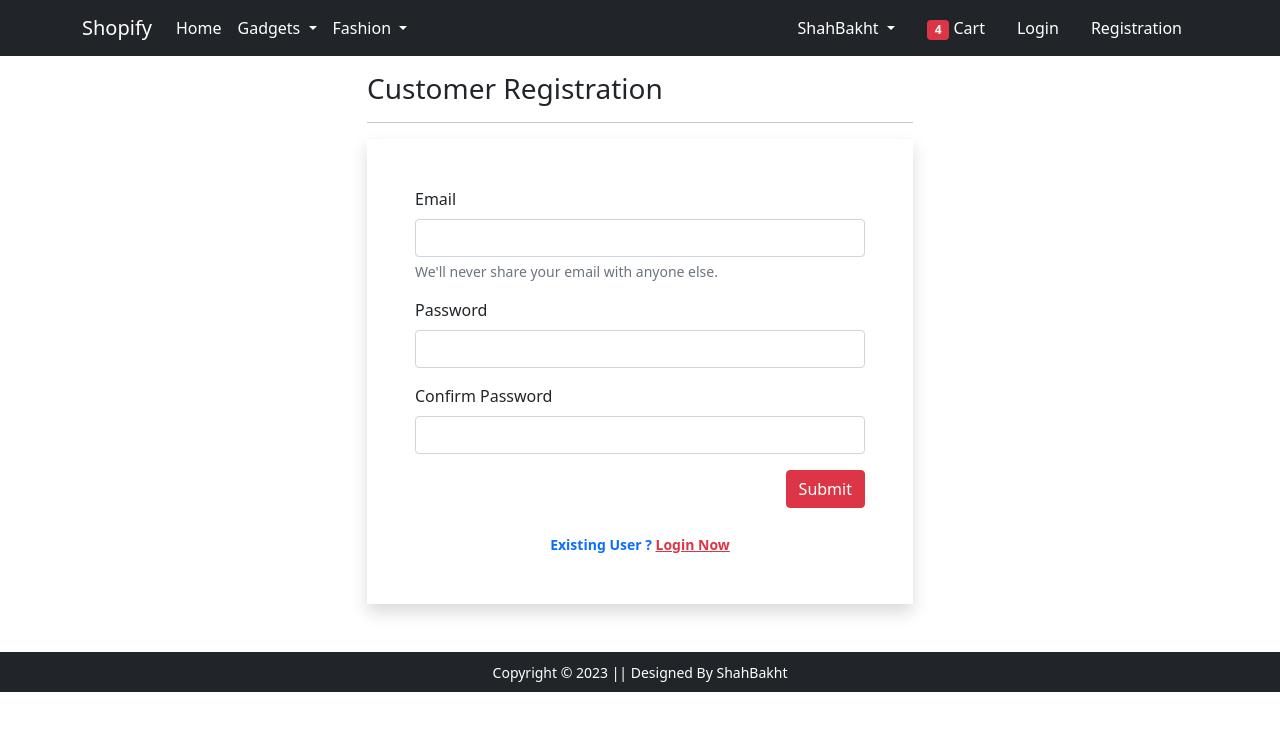
After one commit to abdur-rehman-ali/shopify-django, a Django app: page /registration in a window 1280 px wide. The commit adds this page. Shown: the top 731 px of the page. Run offline with Django 4.2, Linux system fonts and the light colour scheme; some libraries are stand-ins or nearby versions.

Commit message:
Design customer registration page

```diff
--- a/main/templates/main/base.html
+++ b/main/templates/main/base.html
@@ -72,7 +72,7 @@
              <a href="#" class="nav-link text-white">Login</a>
             </li>
             <li class="nav-item mx-2">
-             <a href="#" class="nav-link text-white">Registration</a>
+             <a href="{% url 'registration' %}" class="nav-link text-white">Registration</a>
             </li>
           </ul>
          </div>
--- /dev/null
+++ b/main/templates/main/registration.html
@@ -0,0 +1,41 @@
+{% extends 'main/base.html' %}
+{% load static %}
+{% block title %}Customer Registration{% endblock title %}
+{% block main-content %}
+<div class="container">
+ <div class="row my-3">
+  <div class="col-sm-6 offset-sm-3">
+   <h3>Customer Registration</h3>
+   <hr>
+
+   <form action="" method="post" novalidate class="shadow p-5">
+    <div class="mb-3">
+     <label for="inputEmail4" class="form-label">Email</label>
+     <input type="email" class="form-control" id="inputEmail4">
+     <div id="emailHelp" class="form-text">We'll never share your email with anyone else.</div>
+    </div>
+    <div class="mb-3">
+     <label for="inputPassword1" class="form-label">Password</label>
+     <input type="password" class="form-control" id="inputPassword1">
+    </div>
+    <div class="mb-3">
+     <label for="inputPassword2" class="form-label">Confirm Password</label>
+     <input type="password" class="form-control" id="inputPassword2">
+    </div>
+    <div class="text-end">
+     <button type="button" class="btn btn-danger">Submit</button>
+    </div>
+    <br>
+    <div class="text-center text-primary fw-bold">
+      <small>Existing User ? <a href="#" class="text-danger">Login Now</a></small>
+    </div>
+    {% if form.non_field_errors %}
+      {% for error in form.non_field_errors %}
+        <p class="alert alert-danger my-3">{{error}}</p>
+      {% endfor %}
+    {% endif %}
+   </form>
+  </div>
+ </div>
+</div>
+{% endblock main-content %}
--- a/main/urls.py
+++ b/main/urls.py
@@ -11,4 +11,5 @@ urlpatterns = [
   path('orders', views.orders, name="orders"),
   path('checkout', views.checkout, name="checkout"),
   path('category/mobile', views.mobile_category, name="mobile_category"),
+  path('registration', views.registration, name="registration"),
 ]
--- a/main/views.py
+++ b/main/views.py
@@ -37,3 +37,7 @@ def checkout(request):
 def mobile_category(request):
   template_name = 'main/mobile_category.html'
   return render(request, template_name)
+
+def registration(request):
+  template_name = 'main/registration.html'
+  return render(request, template_name)
```
